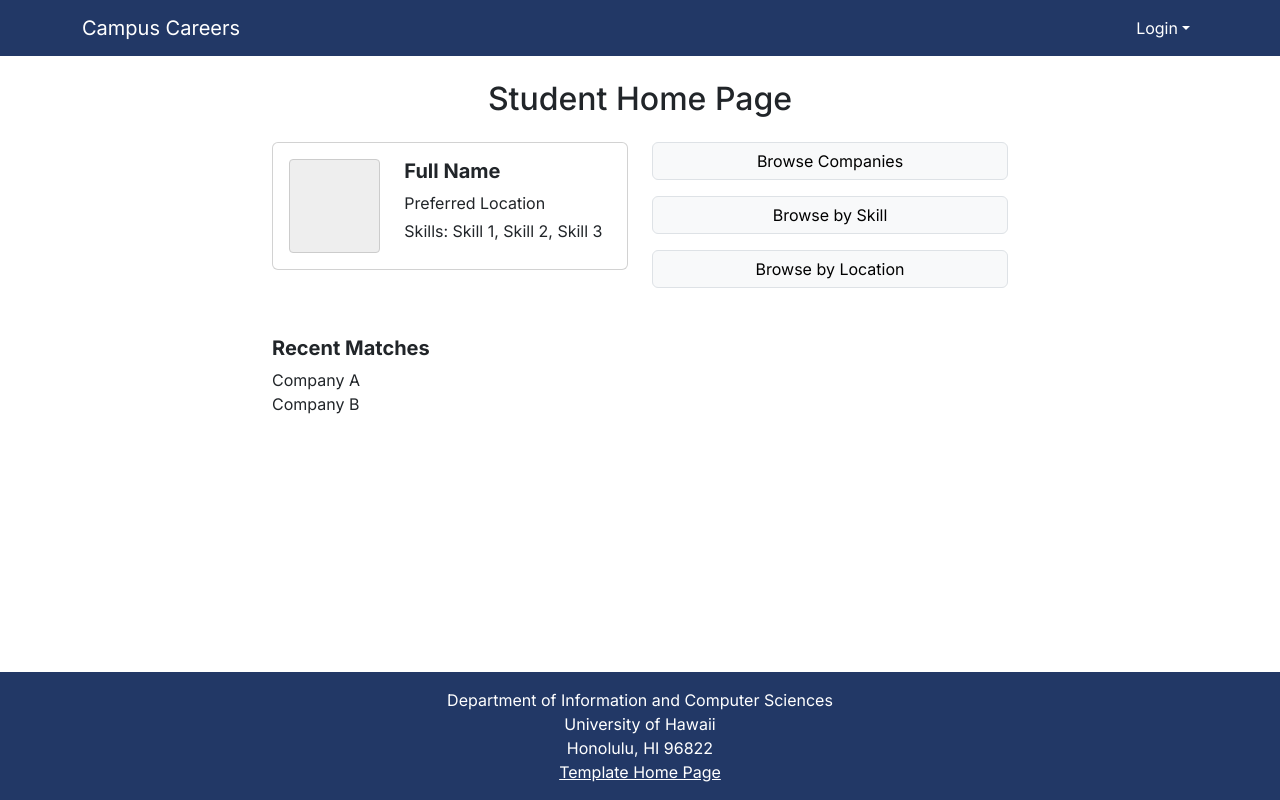
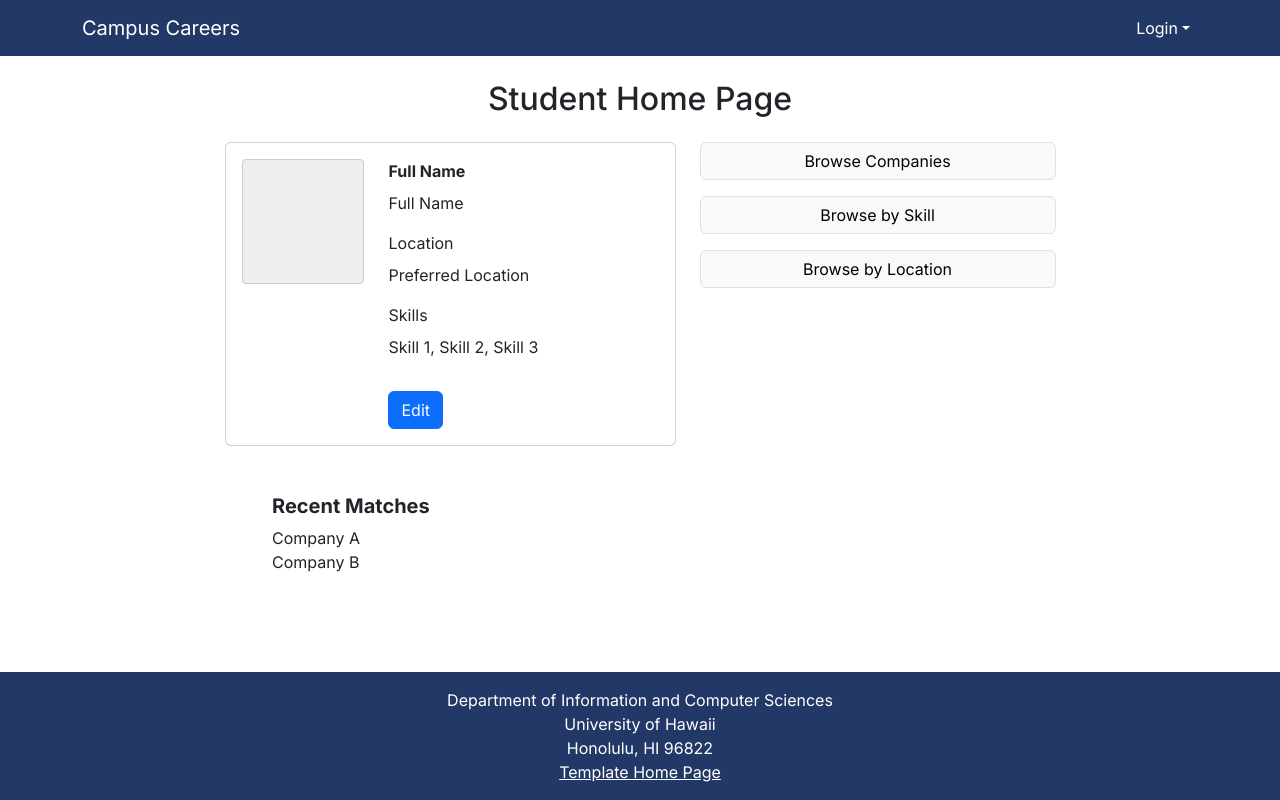
Before and after one commit to campus-careers/campus-careers-app, a Next.js app: page /student in a window 1280 px wide. Built offline with nearby package versions, Linux system fonts and the light colour scheme; no server answers.

Commit message:
Finished student profile section

```diff
--- a/src/app/student/page.tsx
+++ b/src/app/student/page.tsx
@@ -1,31 +1,13 @@
 import { Button, Card, Col, Container, Row } from 'react-bootstrap';
+import EditableProfile from '@/components/EditStudent';
 
 const StudentHomePage = () => (
   <main>
-    {/* Page Title */}
     <Container className="mt-4">
       <h2 className="text-center mb-4">Student Home Page</h2>
       <Row className="justify-content-center">
-        <Col md={4}>
-          <Card className="p-3">
-            <Row>
-              <Col xs={4}>
-                <div style={{
-                  width: '100%',
-                  paddingBottom: '100%',
-                  backgroundColor: '#eee',
-                  border: '1px solid #ccc',
-                  borderRadius: '4px',
-                }}
-                />
-              </Col>
-              <Col xs={8}>
-                <h5 className="fw-bold">Full Name</h5>
-                <p className="mb-1">Preferred Location</p>
-                <p className="mb-0">Skills: Skill 1, Skill 2, Skill 3</p>
-              </Col>
-            </Row>
-          </Card>
+        <Col md={5}>
+          <EditableProfile />
         </Col>
 
         <Col md={4} className="d-flex flex-column gap-3">
--- /dev/null
+++ b/src/components/EditStudent.tsx
@@ -0,0 +1,121 @@
+'use client';
+
+import { useState } from 'react';
+import { Card, Col, Form, Row, Image, Button } from 'react-bootstrap';
+
+const EditStudent = () => {
+  const [isEditing, setIsEditing] = useState(false);
+  const [fullName, setFullName] = useState('Full Name');
+  const [location, setLocation] = useState('Preferred Location');
+  const [skills, setSkills] = useState('Skill 1, Skill 2, Skill 3');
+  const [imageURL, setImageURL] = useState('');
+
+  const handleImageUpload = (e: React.ChangeEvent<HTMLInputElement>) => {
+    const file = e.target.files?.[0];
+    if (file) {
+      const reader = new FileReader();
+      reader.onload = () => {
+        if (typeof reader.result === 'string') {
+          setImageURL(reader.result);
+        }
+      };
+      reader.readAsDataURL(file);
+    }
+  };
+
+  const toggleEdit = () => {
+    setIsEditing((prev) => !prev);
+  };
+
+  return (
+    <Card className="p-3">
+      <Row>
+        <Col xs={4} className="d-flex flex-column align-items-center">
+          {imageURL ? (
+            <Image
+              src={imageURL}
+              alt="Profile"
+              style={{
+                width: '100%',
+                borderRadius: '4px',
+                objectFit: 'cover',
+                aspectRatio: '1 / 1',
+              }}
+            />
+          ) : (
+            <div
+              style={{
+                width: '100%',
+                paddingBottom: '100%',
+                backgroundColor: '#eee',
+                border: '1px solid #ccc',
+                borderRadius: '4px',
+              }}
+            />
+          )}
+          {isEditing && (
+            <Form.Group className="mt-2 w-100">
+              <Form.Label className="w-100">
+                <div className="btn btn-outline-secondary w-100 text-center">
+                  Upload Picture
+                </div>
+                <Form.Control
+                  type="file"
+                  accept="image/*"
+                  onChange={handleImageUpload}
+                  style={{ display: 'none' }}
+                />
+              </Form.Label>
+            </Form.Group>
+          )}
+        </Col>
+        <Col xs={8}>
+          <Form.Group>
+            <Form.Label className="fw-bold">Full Name</Form.Label>
+            {isEditing ? (
+              <Form.Control
+                type="text"
+                value={fullName}
+                onChange={(e) => setFullName(e.target.value)}
+              />
+            ) : (
+              <p>{fullName}</p>
+            )}
+          </Form.Group>
+
+          <Form.Group className="mt-2">
+            <Form.Label>Location</Form.Label>
+            {isEditing ? (
+              <Form.Control
+                type="text"
+                value={location}
+                onChange={(e) => setLocation(e.target.value)}
+              />
+            ) : (
+              <p>{location}</p>
+            )}
+          </Form.Group>
+
+          <Form.Group className="mt-2">
+            <Form.Label>Skills</Form.Label>
+            {isEditing ? (
+              <Form.Control
+                type="text"
+                value={skills}
+                onChange={(e) => setSkills(e.target.value)}
+              />
+            ) : (
+              <p>{skills}</p>
+            )}
+          </Form.Group>
+
+          <Button className="mt-3" onClick={toggleEdit}>
+            {isEditing ? 'Save' : 'Edit'}
+          </Button>
+        </Col>
+      </Row>
+    </Card>
+  );
+};
+
+export default EditStudent;
```
